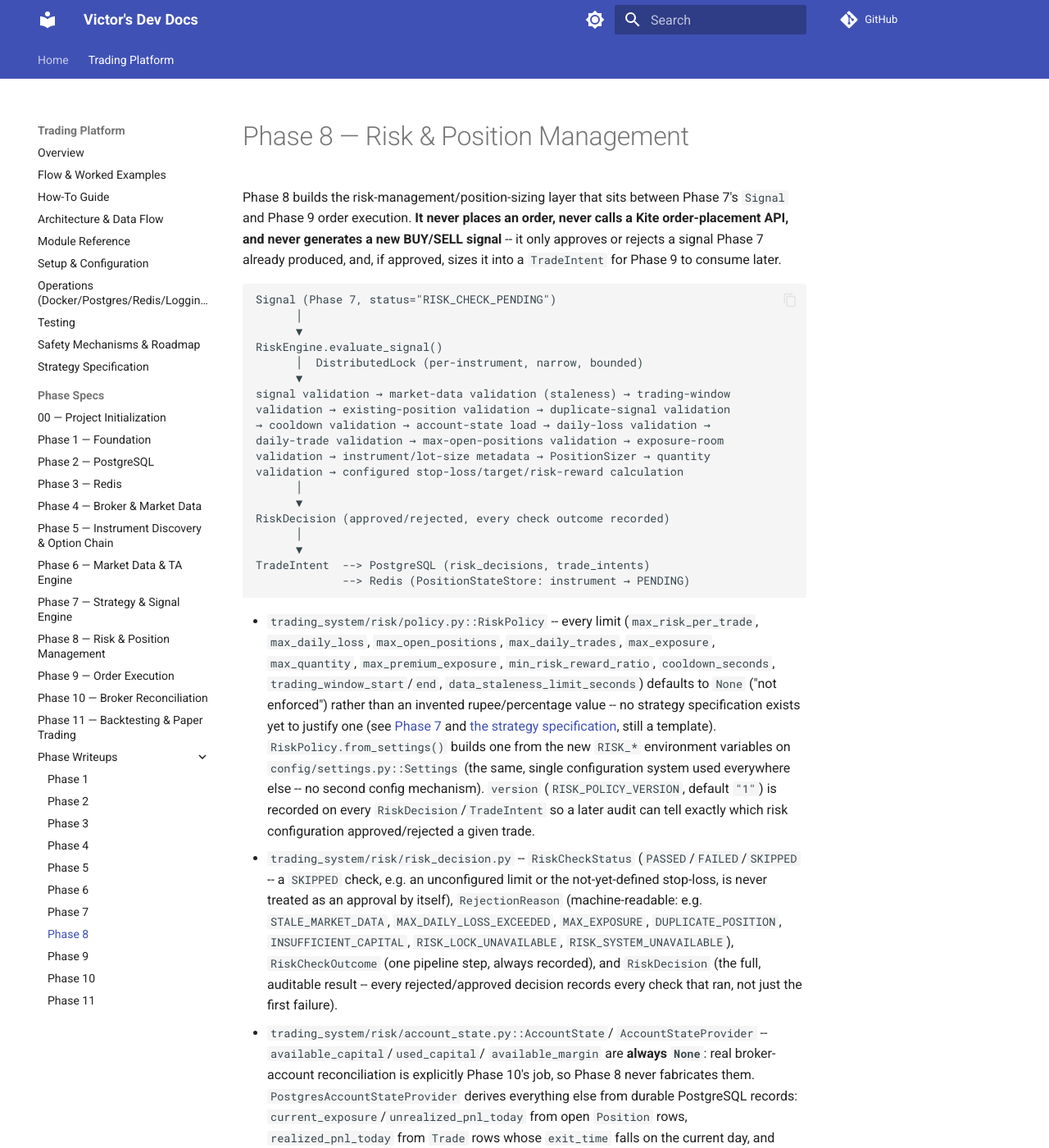
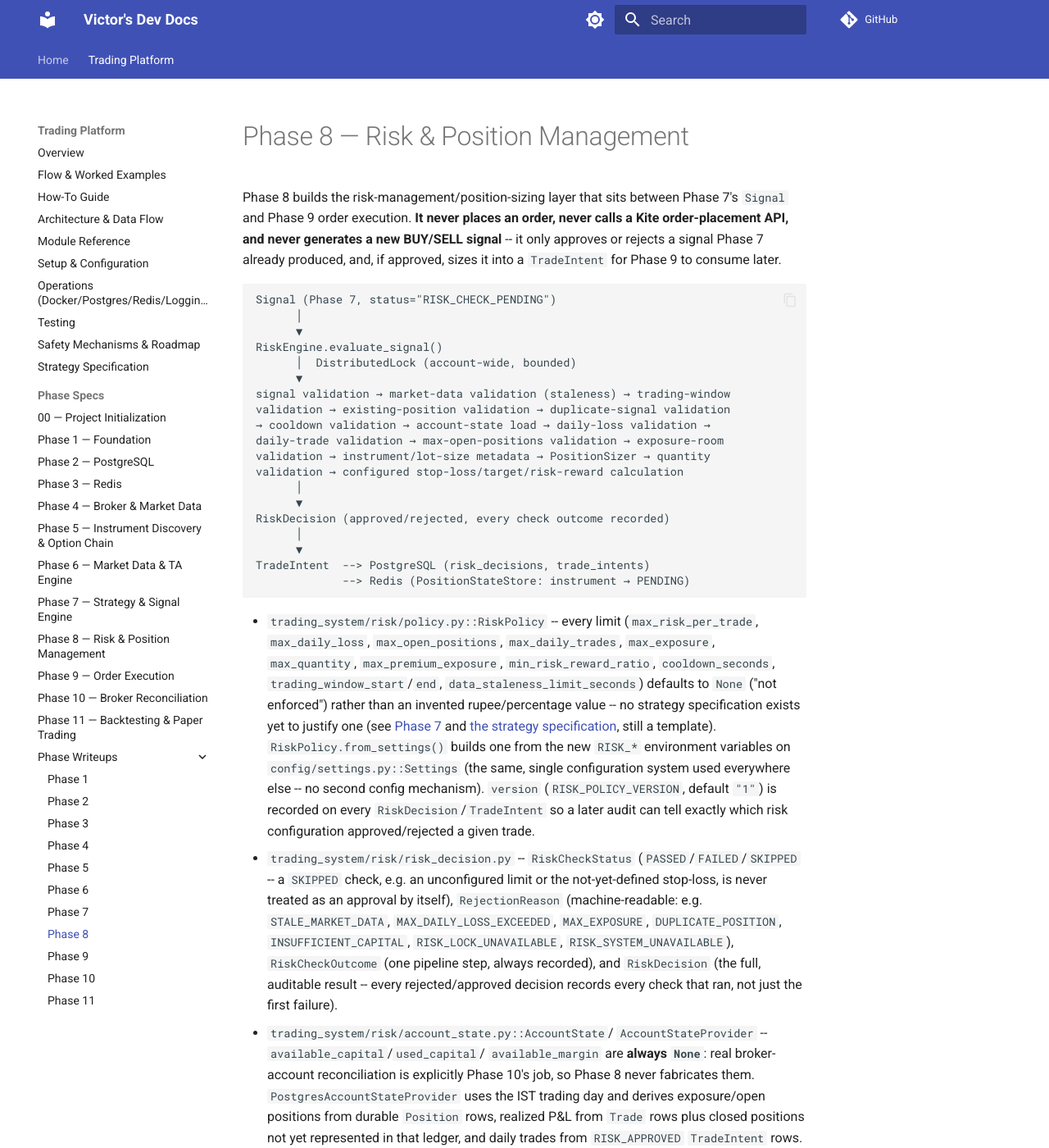
Before and after one commit to VictorG1422/docs, an MkDocs documentation site: the page built from docs/trading-platform/phases/phase-08-risk-position.md, in a window 1280 px wide and 1400 px high. Shown: the whole window at 82% size. Built offline with MkDocs 1.6.1 and Material for MkDocs 9.7.7, drawn with Linux system fonts in a browser that asks for light colours; comment, search, counter and statistics services are not loaded; some of the changed text lies outside the part shown.

Commit message:
Document account-wide risk enforcement
Co-authored-by: Copilot <223556219+Copilot@users.noreply.github.com>

```diff
--- a/docs/trading-platform/phases/phase-08-risk-position.md
+++ b/docs/trading-platform/phases/phase-08-risk-position.md
@@ -12,7 +12,7 @@ Signal (Phase 7, status="RISK_CHECK_PENDING")
       │
       ▼
 RiskEngine.evaluate_signal()
-      │  DistributedLock (per-instrument, narrow, bounded)
+      │  DistributedLock (account-wide, bounded)
       ▼
 signal validation → market-data validation (staleness) → trading-window
 validation → existing-position validation → duplicate-signal validation
@@ -58,13 +58,15 @@ TradeIntent  --> PostgreSQL (risk_decisions, trade_intents)
   `AccountStateProvider` -- `available_capital`/`used_capital`/
   `available_margin` are **always `None`**: real broker-account
   reconciliation is explicitly Phase 10's job, so Phase 8 never fabricates
-  them. `PostgresAccountStateProvider` derives everything else from
-  durable PostgreSQL records: `current_exposure`/`unrealized_pnl_today`
-  from open `Position` rows, `realized_pnl_today` from `Trade` rows whose
-  `exit_time` falls on the current day, and `daily_trade_count` from
-  `RISK_APPROVED` `TradeIntent` rows created that day. Correct today even
-  though nothing populates `positions`/`trades` until Phase 9 executes an
-  order -- forward-compatible, not fabricated.
+  them. `PostgresAccountStateProvider` uses the IST trading day and derives
+  exposure/open positions from durable `Position` rows, realized P&L from
+  `Trade` rows plus closed positions not yet represented in that ledger,
+  and daily trades from `RISK_APPROVED` `TradeIntent` rows. Active entry
+  orders and approved, unsubmitted entry intents reserve position slots
+  until fills are reflected in positions. Backtests and paper sessions
+  overlay their in-memory `Portfolio` positions and closed-trade P&L so
+  simulated risk checks use simulated state rather than empty PostgreSQL
+  position/trade tables.
 - `trading_system/risk/position_sizer.py::PositionSizer` -- `Signal +
   RiskPolicy + AccountState + entry price (+ optional stop-loss) ->
   quantity`. Every calculation uses `Decimal`, never `float`. Quantity is
@@ -166,18 +168,20 @@ TradeIntent  --> PostgreSQL (risk_decisions, trade_intents)
   always available. `RiskDecisionRepository`/`TradeIntentRepository`
   (`storage/db/repositories.py`) follow the existing `BaseRepository`
   pattern; `TradeRepository.list_by_exit_date()` and
-  `TradeIntentRepository.count_approved_since()` back the
-  `AccountStateProvider` queries above.
+  `TradeIntentRepository.count_approved_on_signal_date()` back the
+  `AccountStateProvider` queries above. Daily boundaries use Asia/Kolkata
+  trading dates rather than UTC calendar dates.
 - **Redis usage (`storage/redis/risk_state.py::RiskRuntimeStateStore`)**:
   purely a fast, **non-authoritative** accelerator/cooldown store (atomic
   `INCR`+`EXPIRE` daily counters, `SET EX` cooldown markers) -- PostgreSQL
   (`AccountStateProvider`) remains authoritative for daily trade
   counts/P&L. A Redis failure here is never treated as "no risk state
   exists"; callers fall back to the PostgreSQL figures.
-- **Concurrency**: the per-instrument `DistributedLock` above is the
-  primary guard; the `DeduplicationStore` check additionally prevents the
-  same signal ID from ever being risk-evaluated twice, even across
-  process restarts.
+- **Concurrency**: the account-wide `DistributedLock` serializes risk
+  evaluations so separate instruments cannot simultaneously pass a
+  shared open-position/daily-loss limit from the same stale snapshot. The
+  `DeduplicationStore` additionally prevents the same signal ID from ever
+  being risk-evaluated twice, even across process restarts.
 - **Testing**: `tests/unit/test_risk_policy.py`, `test_position_sizer.py`
   (risk-based/capital-based sizing, lot-size flooring, zero-quantity
   rejection, exposure-room pre-check, Decimal precision), `test_account_state.py`
```
Also changed, not shown: docs/trading-platform/phases/phase-11-backtesting-paper.md (+6 -0 lines).
